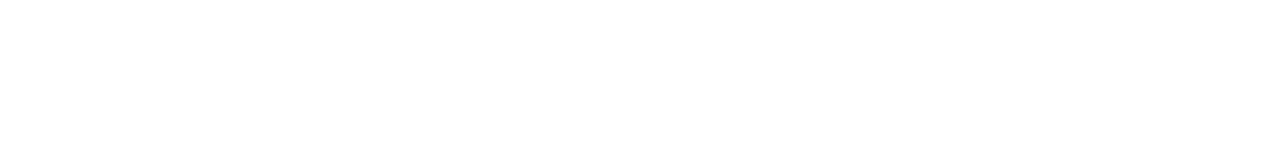
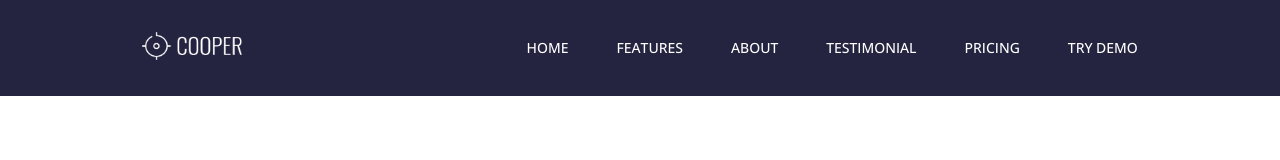
Before and after one commit to wiljmb/landing-page, a plain HTML site: page index.html in a window 1280 px wide. Drawn offline with nearby package versions, Linux system fonts and the light colour scheme.

Commit message:
header-creation
Creación parcial del header

```diff
--- a/css/style.css
+++ b/css/style.css
@@ -1,3 +1,4 @@
+/* GLOBAL */
 *,
 *::after,
 *::before {
@@ -13,7 +14,54 @@
 body {
   box-sizing: border-box;
 
-  font-family: "Lato", sans-serif;
+  font-family: 'Open Sans', sans-serif;
+
   font-weight: 400;
-  line-height: 1.7;
+  line-height: 1.6;
+  color: #666;
 }
+
+img {
+  max-width: 100%;
+}
+
+/* HEADER */
+
+.header {
+  display: flex;
+  align-items: center;
+  justify-content: space-around;
+  background-color: #252440;
+
+  height: 9.6rem;
+  position: relative;
+}
+
+.header__logo-box {
+  max-width: 10rem;
+}
+
+/* NAVIGATION */
+.navigation__list {
+  list-style: none;
+  display: flex;
+  align-items: center;
+  gap: 4.8rem;
+}
+
+.navigation__link:link,
+.navigation__link:visited {
+  display: inline-block;
+  text-decoration: none;
+  text-transform: uppercase;
+  color: #fff;
+  font-weight: 500;
+  font-size: 1.4rem;
+  transition: all 0.3s;
+  position: relative;
+}
+
+.navigation__link:active,
+.navigation__link:hover {
+  color: #7c7c8c;
+}
--- a/index.html
+++ b/index.html
@@ -7,11 +7,39 @@
     <link rel="preconnect" href="https://fonts.googleapis.com" />
     <link rel="preconnect" href="https://fonts.gstatic.com" crossorigin />
     <link
-      href="https://fonts.googleapis.com/css2?family=Lato:wght@100;300;400;700;900&display=swap"
+      href="https://fonts.googleapis.com/css2?family=Open+Sans:wght@300;400;500;600;700&display=swap"
       rel="stylesheet"
     />
     <link rel="stylesheet" href="css/style.css" />
     <title>Landing Page</title>
   </head>
-  <body></body>
+  <body>
+    <header class="header">
+      <div class="header__logo-box">
+        <img src="img/logo2.png" alt="logo" />
+      </div>
+      <nav class="navigation__nav">
+        <ul class="navigation__list">
+          <li class="navigation__item">
+            <a href="#" class="navigation__link">Home</a>
+          </li>
+          <li class="navigation__item">
+            <a href="#" class="navigation__link">Features</a>
+          </li>
+          <li class="navigation__item">
+            <a href="#" class="navigation__link">About</a>
+          </li>
+          <li class="navigation__item">
+            <a href="#" class="navigation__link">Testimonial</a>
+          </li>
+          <li class="navigation__item">
+            <a href="#" class="navigation__link">Pricing</a>
+          </li>
+          <li class="navigation__item">
+            <a href="#" class="navigation__link cta-btn">Try demo</a>
+          </li>
+        </ul>
+      </nav>
+    </header>
+  </body>
 </html>
```
Also changed, not shown: img/img02.png (added), img/img03.png (added), img/img04.png (added), img/img06.jpg (added), img/logo.png, img/logo2.png (added).
